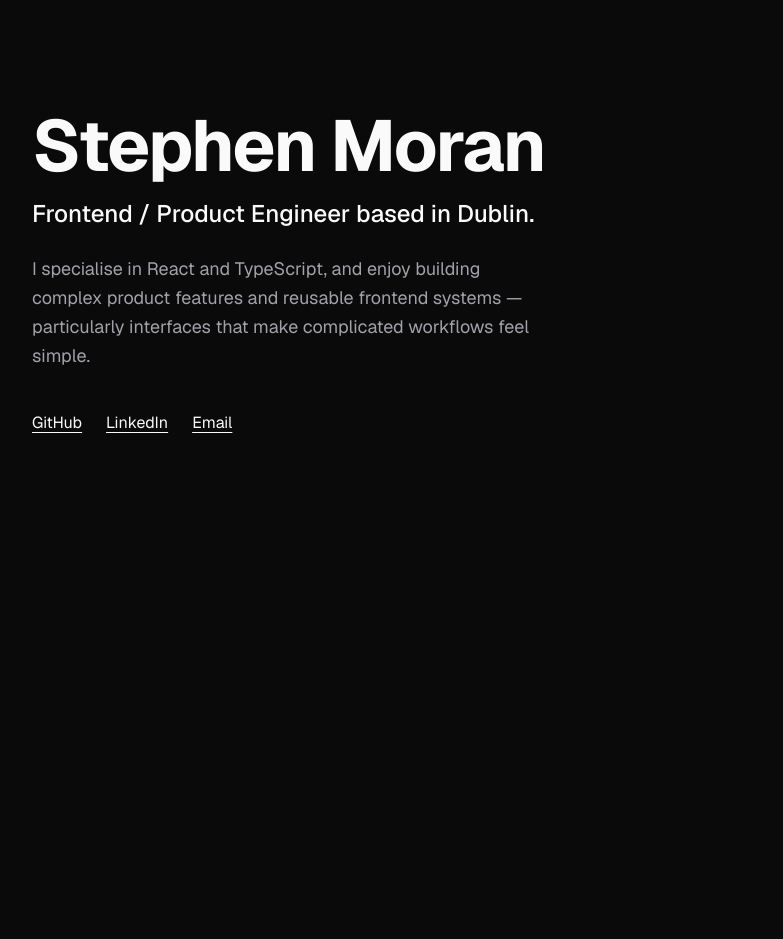
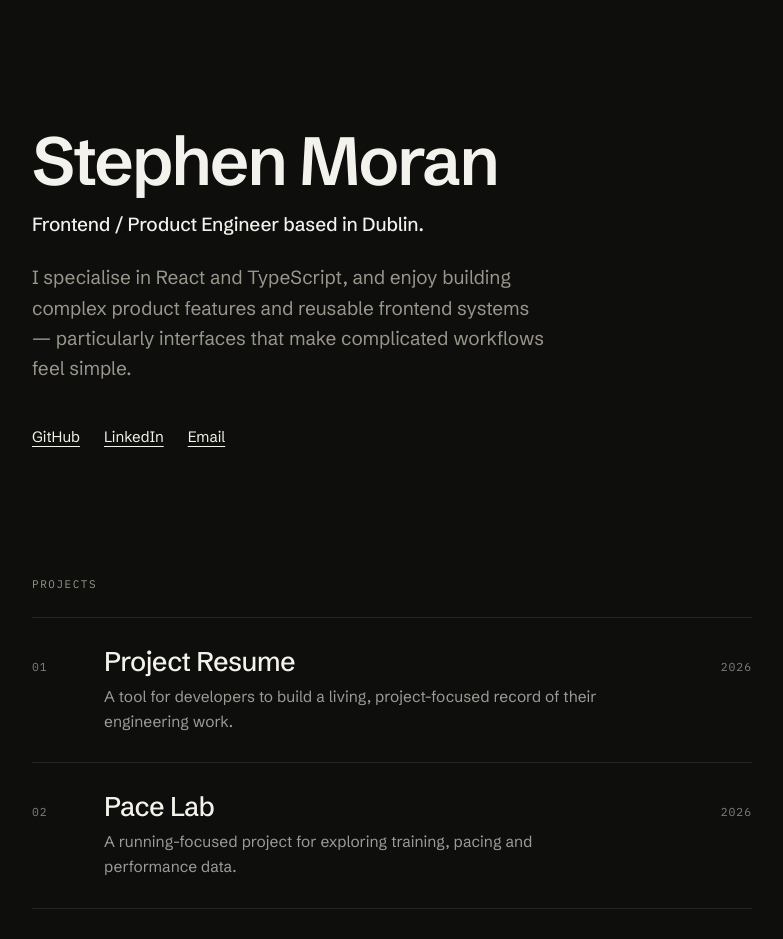
Before and after one commit to StephensGit/stephenmoran.dev, a Next.js app: page / in a window 1280 px wide. Shown: the top 939 px of the page, without its empty margins (16-799 px from the left). Before the commit the page ends 800 px from the top, so only its background shows below. Built offline with nearby package versions, Linux system fonts and the light colour scheme.

Commit message:
Add projects

```diff
--- a/src/app/globals.css
+++ b/src/app/globals.css
@@ -1,19 +1,21 @@
 @import "tailwindcss";
 
 :root {
-  --background: #0a0a0a;
-  --foreground: #fafafa;
-  --muted-foreground: #a1a1aa;
-  --accent: #60a5fa;
+  --background: #0e0e0c;
+  --foreground: #f4f2ec;
+  --muted-foreground: #9a968c;
+  --line: #26261f;
+  --accent: #6e93ff;
 }
 
 @theme inline {
   --color-background: var(--background);
   --color-foreground: var(--foreground);
   --color-muted-foreground: var(--muted-foreground);
+  --color-line: var(--line);
   --color-accent: var(--accent);
-  --font-sans: var(--font-geist-sans);
-  --font-mono: var(--font-geist-mono);
+  --font-sans: var(--font-schibsted-grotesk);
+  --font-mono: var(--font-ibm-plex-mono);
 }
 
 html {
@@ -25,3 +27,8 @@ body {
   color: var(--foreground);
   font-family: var(--font-sans);
 }
+
+::selection {
+  background: var(--foreground);
+  color: var(--background);
+}
--- a/src/app/layout.tsx
+++ b/src/app/layout.tsx
@@ -1,15 +1,17 @@
 import type { Metadata } from "next";
-import { Geist, Geist_Mono } from "next/font/google";
+import { IBM_Plex_Mono, Schibsted_Grotesk } from "next/font/google";
 import "./globals.css";
 
-const geistSans = Geist({
-  variable: "--font-geist-sans",
+const schibstedGrotesk = Schibsted_Grotesk({
+  variable: "--font-schibsted-grotesk",
   subsets: ["latin"],
+  weight: ["400", "500", "600"],
 });
 
-const geistMono = Geist_Mono({
-  variable: "--font-geist-mono",
+const ibmPlexMono = IBM_Plex_Mono({
+  variable: "--font-ibm-plex-mono",
   subsets: ["latin"],
+  weight: ["400", "500"],
 });
 
 export const metadata: Metadata = {
@@ -21,7 +23,7 @@ export default function RootLayout({ children }: LayoutProps<"/">) {
   return (
     <html
       lang="en"
-      className={`${geistSans.variable} ${geistMono.variable} h-full antialiased`}
+      className={`${schibstedGrotesk.variable} ${ibmPlexMono.variable} h-full antialiased`}
     >
       <body className="flex min-h-full flex-col">
         <div className="mx-auto w-full max-w-[1440px] flex-1 px-6 sm:px-8 lg:px-12">
--- a/src/app/page.tsx
+++ b/src/app/page.tsx
@@ -1,9 +1,11 @@
 import { Hero } from "@/components/Hero";
+import { Projects } from "@/components/Projects";
 
 export default function Home() {
   return (
-    <main className="flex-1">
+    <main className="flex max-w-[720px] flex-1 flex-col gap-[clamp(64px,10vw,132px)]">
       <Hero />
+      <Projects />
     </main>
   );
 }
--- a/src/components/Hero.tsx
+++ b/src/components/Hero.tsx
@@ -9,14 +9,14 @@ const links = [
 
 export function Hero() {
   return (
-    <section className="flex min-h-[80dvh] flex-col justify-center py-16 sm:py-24 lg:min-h-[68dvh]">
-      <h1 className="text-5xl font-bold tracking-tight text-foreground sm:text-6xl lg:text-7xl">
+    <section className="flex flex-col pt-20 sm:pt-28 lg:pt-32">
+      <h1 className="text-[clamp(38px,7.6vw,68px)] font-semibold leading-[0.98] tracking-[-0.035em] text-foreground">
         Stephen Moran
       </h1>
-      <p className="mt-4 text-xl font-medium text-foreground sm:text-2xl">
+      <p className="mt-4 text-[clamp(16px,1.9vw,19px)] font-medium leading-[1.45] tracking-[-0.01em] text-foreground">
         Frontend / Product Engineer based in Dublin.
       </p>
-      <p className="mt-6 max-w-md text-base leading-relaxed text-muted-foreground sm:max-w-lg sm:text-lg">
+      <p className="mt-6 max-w-md text-[clamp(16px,1.9vw,19px)] leading-[1.6] tracking-[-0.005em] text-muted-foreground sm:max-w-lg">
         I specialise in React and TypeScript, and enjoy building complex product
         features and reusable frontend systems — particularly interfaces that
         make complicated workflows feel simple.
@@ -29,7 +29,7 @@ export function Hero() {
               {...(link.href.startsWith("http")
                 ? { target: "_blank", rel: "noopener noreferrer" }
                 : {})}
-              className="underline underline-offset-4 transition-colors hover:text-accent focus-visible:text-accent focus-visible:outline-none"
+              className="text-[15px] underline underline-offset-4 transition-colors hover:text-accent focus-visible:text-accent focus-visible:outline-none"
             >
               {link.label}
             </a>
--- /dev/null
+++ b/src/components/ProjectRow.tsx
@@ -0,0 +1,39 @@
+import type { Project } from "@/data/projects";
+
+type ProjectRowProps = {
+  project: Project;
+  index: number;
+};
+
+export function ProjectRow({ project, index }: ProjectRowProps) {
+  const number = String(index + 1).padStart(2, "0");
+
+  const row = (
+    <div className="grid grid-cols-[2rem_1fr] items-baseline gap-x-4 gap-y-2 py-[clamp(20px,2.8vw,28px)] sm:grid-cols-[3rem_1fr_auto] sm:gap-x-6">
+      <span className="font-mono text-[11.5px] tracking-[0.08em] text-foreground/50">
+        {number}
+      </span>
+      <h3 className="text-[clamp(21px,2.8vw,27px)] font-medium leading-[1.15] tracking-[-0.022em] text-foreground transition-colors group-hover:text-accent group-focus-visible:text-accent">
+        {project.title}
+      </h3>
+      <p className="col-start-2 max-w-md text-[15.5px] leading-[1.6] text-foreground/62 sm:max-w-lg">
+        {project.description}
+      </p>
+      <span className="col-span-2 font-mono text-[11.5px] tracking-[0.08em] text-foreground/50 sm:col-span-1 sm:col-start-3 sm:row-start-1 sm:justify-self-end">
+        {project.year}
+      </span>
+    </div>
+  );
+
+  if (!project.href) {
+    return <li className="border-b border-line first:border-t">{row}</li>;
+  }
+
+  return (
+    <li className="border-b border-line transition-colors first:border-t hover:border-foreground focus-within:border-foreground">
+      <a href={project.href} className="group block focus-visible:outline-none">
+        {row}
+      </a>
+    </li>
+  );
+}
--- /dev/null
+++ b/src/components/Projects.tsx
@@ -0,0 +1,20 @@
+import { ProjectRow } from "@/components/ProjectRow";
+import { projects } from "@/data/projects";
+
+export function Projects() {
+  return (
+    <section aria-labelledby="projects-heading">
+      <h2
+        id="projects-heading"
+        className="font-mono text-[11px] font-normal uppercase tracking-[0.14em] text-muted-foreground"
+      >
+        Projects
+      </h2>
+      <ol className="mt-6">
+        {projects.map((project, index) => (
+          <ProjectRow key={project.title} project={project} index={index} />
+        ))}
+      </ol>
+    </section>
+  );
+}
--- /dev/null
+++ b/src/data/projects.ts
@@ -0,0 +1,31 @@
+export type Project = {
+  title: string;
+  description: string;
+  year: string;
+  href?: string;
+};
+
+export const projects: Project[] = [
+  {
+    title: "Project Resume",
+    description:
+      "A tool for developers to build a living, project-focused record of their engineering work.",
+    year: "2026",
+  },
+  {
+    title: "Pace Lab",
+    description:
+      "A running-focused project for exploring training, pacing and performance data.",
+    year: "2026",
+  },
+  {
+    title: "Dublin Coffee Guide",
+    description: "An independent guide to coffee shops around Dublin.",
+    year: "2025",
+  },
+  {
+    title: "Chrome Extensions",
+    description: "A place for small browser tools and experiments.",
+    year: "Ongoing",
+  },
+];
```
